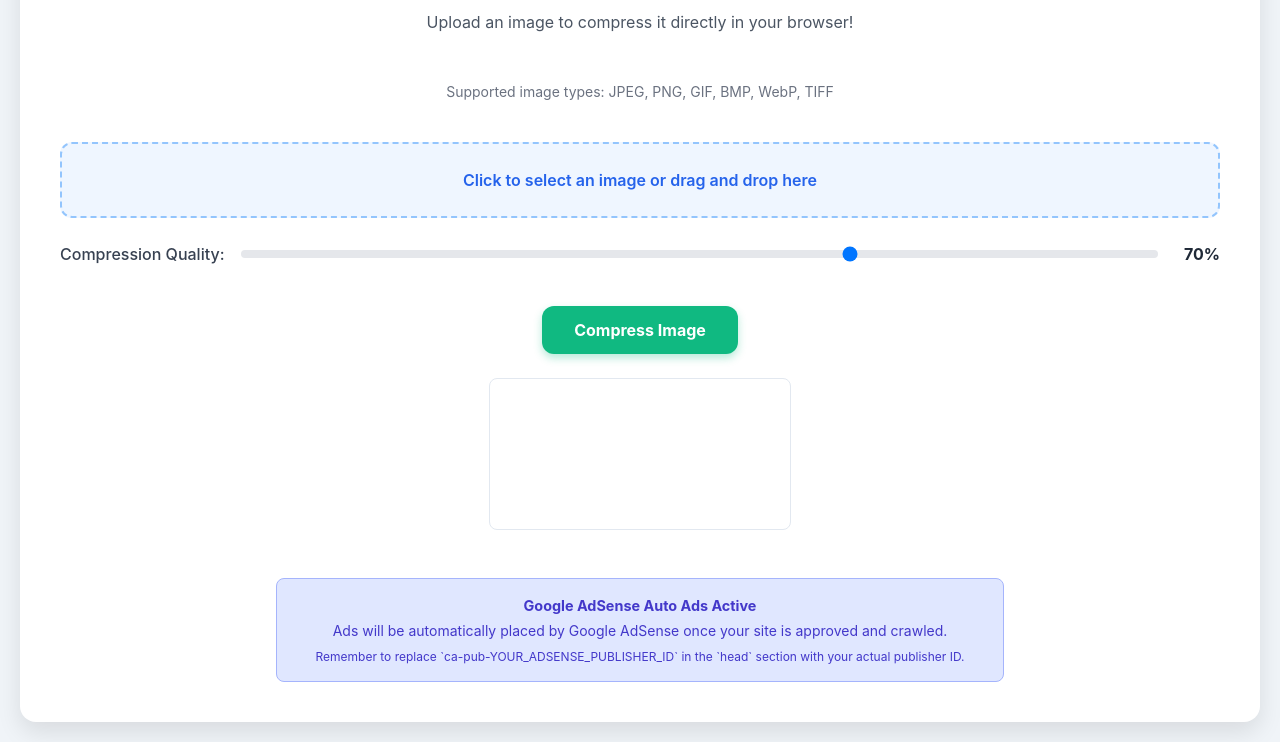
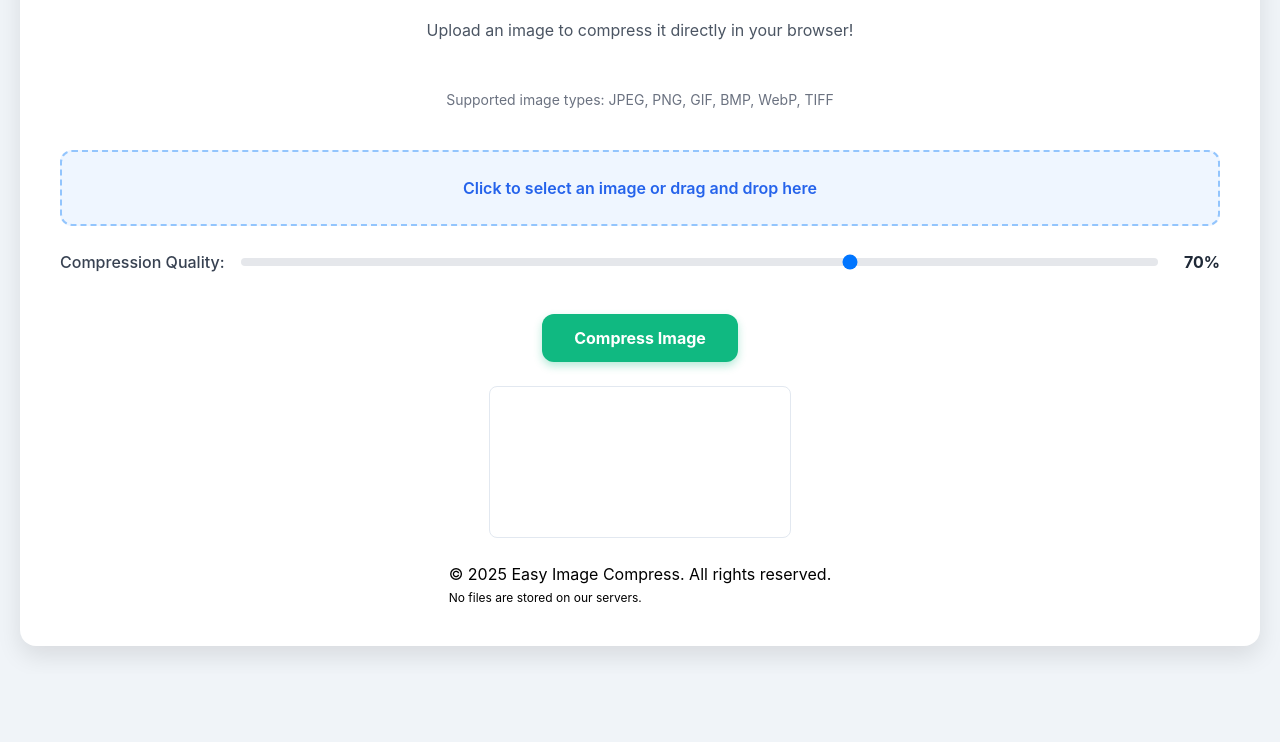
Before and after one commit to jaysgmusicstudio/Easy-Image-Compress, a plain HTML site: page index.html in a window 1280 px wide. Shown: the part 126-868 px from the top of the page. After the commit the page ends 800 px from the top, so only its background shows below. Drawn offline with nearby package versions, Linux system fonts and the light colour scheme.

Commit message:
Updated for Google AdSense auto-ads and minor improvements

```diff
--- a/index.html
+++ b/index.html
@@ -188,11 +188,10 @@
         </a>
 
         <!-- Google Ads Auto-Ads Informational Placeholder -->
-        <div class="google-ads-container">
-            <p class="font-bold mb-1">Google AdSense Auto Ads Active</p>
-            <p class="text-sm">Ads will be automatically placed by Google AdSense once your site is approved and crawled.</p>
-            <p class="text-xs mt-2">Remember to replace `ca-pub-YOUR_ADSENSE_PUBLISHER_ID` in the `head` section with your actual publisher ID.</p>
-        </div>
+        <div class="info-container">
+    <p>&#169; 2025 Easy Image Compress. All rights reserved.</p>
+    <p class="text-xs mt-1">No files are stored on our servers.</p>
+    </div>
     </div>
 
     <script>
```
